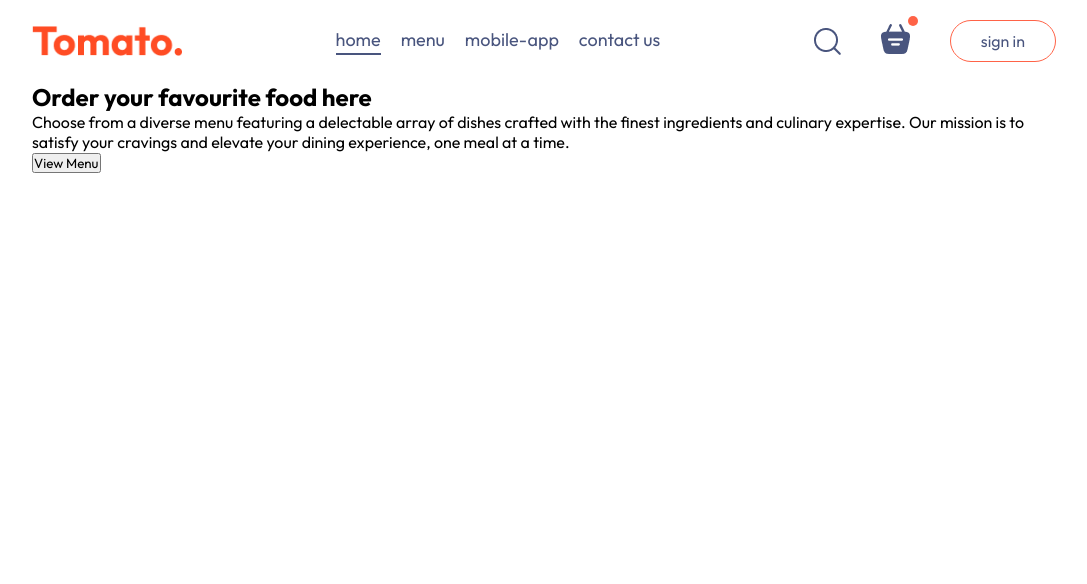
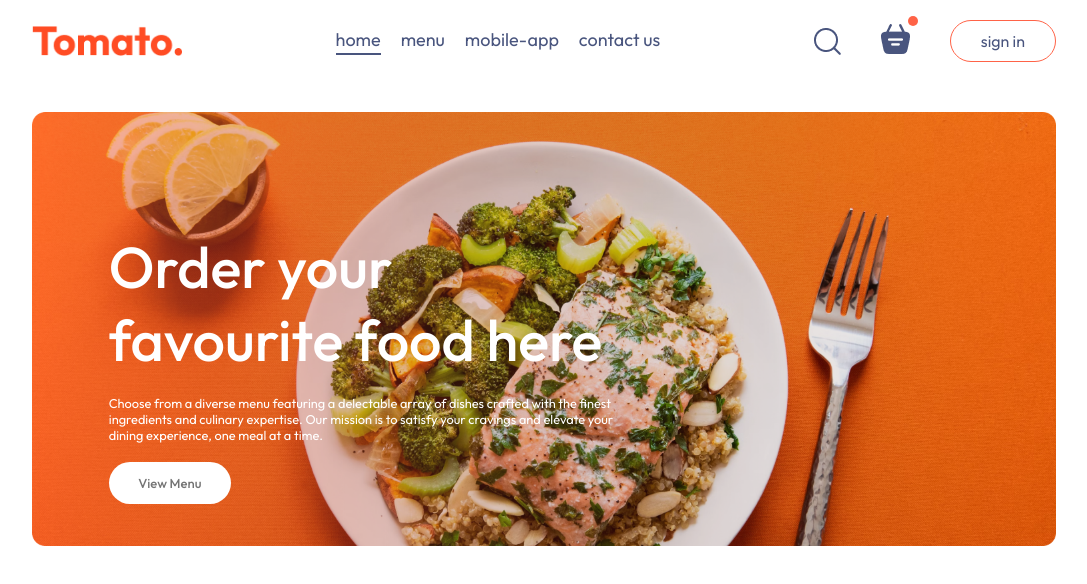
Before and after one commit to ruchitsheth13/food-delivery-app, a React (Vite) app in the folder frontend/: page / in a window 1280 px wide. Shown: the top 584 px of the page, without its empty margins (96-1183 px from the left). Built offline with nearby package versions, Linux system fonts and the light colour scheme.

Commit message:
header done

```diff
--- a/frontend/src/components/Header/Header.css
+++ b/frontend/src/components/Header/Header.css
@@ -0,0 +1,36 @@
+.header {
+    height: 34vw;
+    margin: 30px auto;
+    background: url('/header_img.png') no-repeat;
+    background-size: contain;
+    position: relative;
+}
+.header-contents {
+    position: absolute;
+    display: flex;
+    flex-direction: column;
+    align-items: start;
+    gap: 1.5vw;
+    max-width: 50%;
+    bottom: 10%;
+    left: 6vw;
+    animation: fadeIn 3s;
+}
+.header-contents h2 {
+    font-weight: 500;
+    color: white;
+    font-size: max(4.5vw, 22px);
+}
+.header-contents p {
+    color: white;
+    font-size: 1vw;
+}
+.header-contents button {
+    border: none;
+    color: #747474;
+    font-weight: 500;
+    padding: 1vw 2.3vw;
+    background-color: white;
+    font-size: max(1vw, 13px);
+    border-radius: 50px;
+}
--- a/frontend/src/index.css
+++ b/frontend/src/index.css
@@ -16,3 +16,12 @@
   width: 80%;
   margin: auto;
 }
+
+@keyframes fadeIn {
+  0% {
+    opacity: 0;
+  }
+  100% {
+    opacity: 1;
+  }
+}
```
Also changed, not shown: frontend/src/App.jsx (+6 -6 lines).
